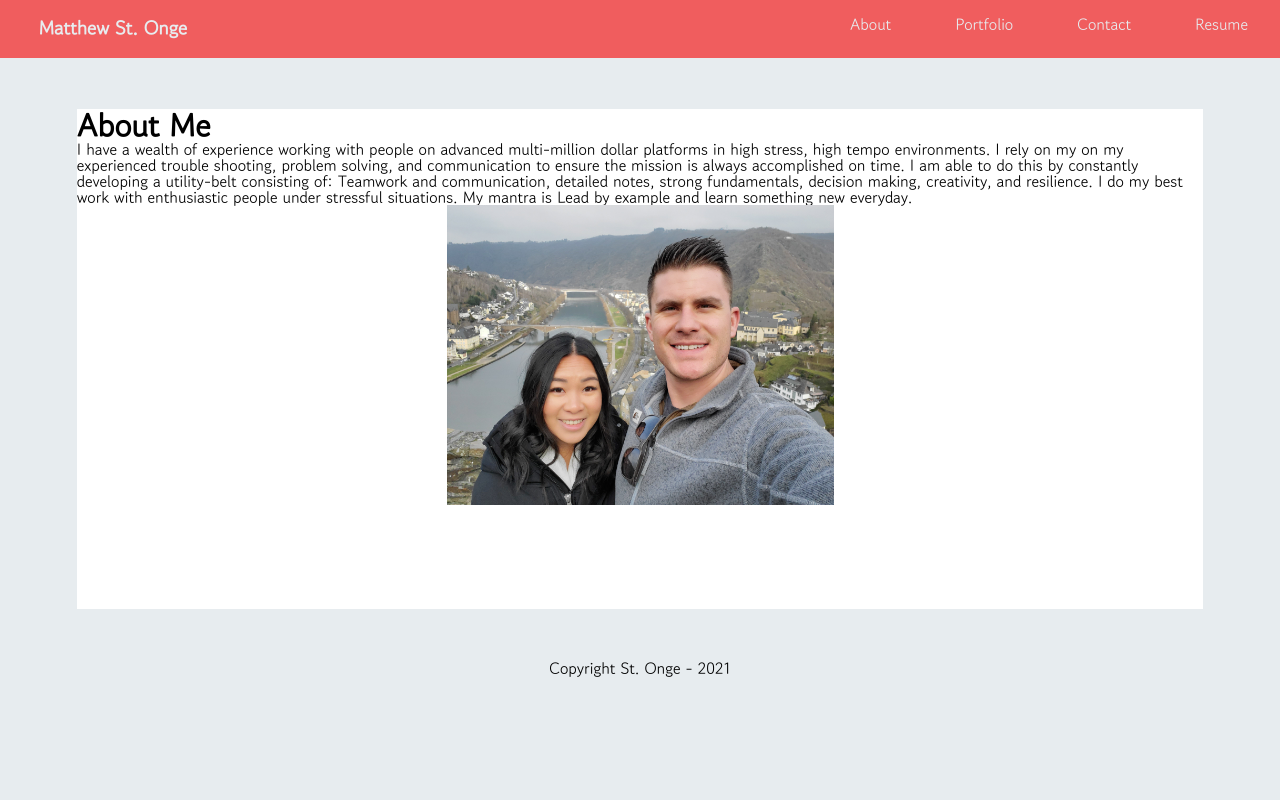
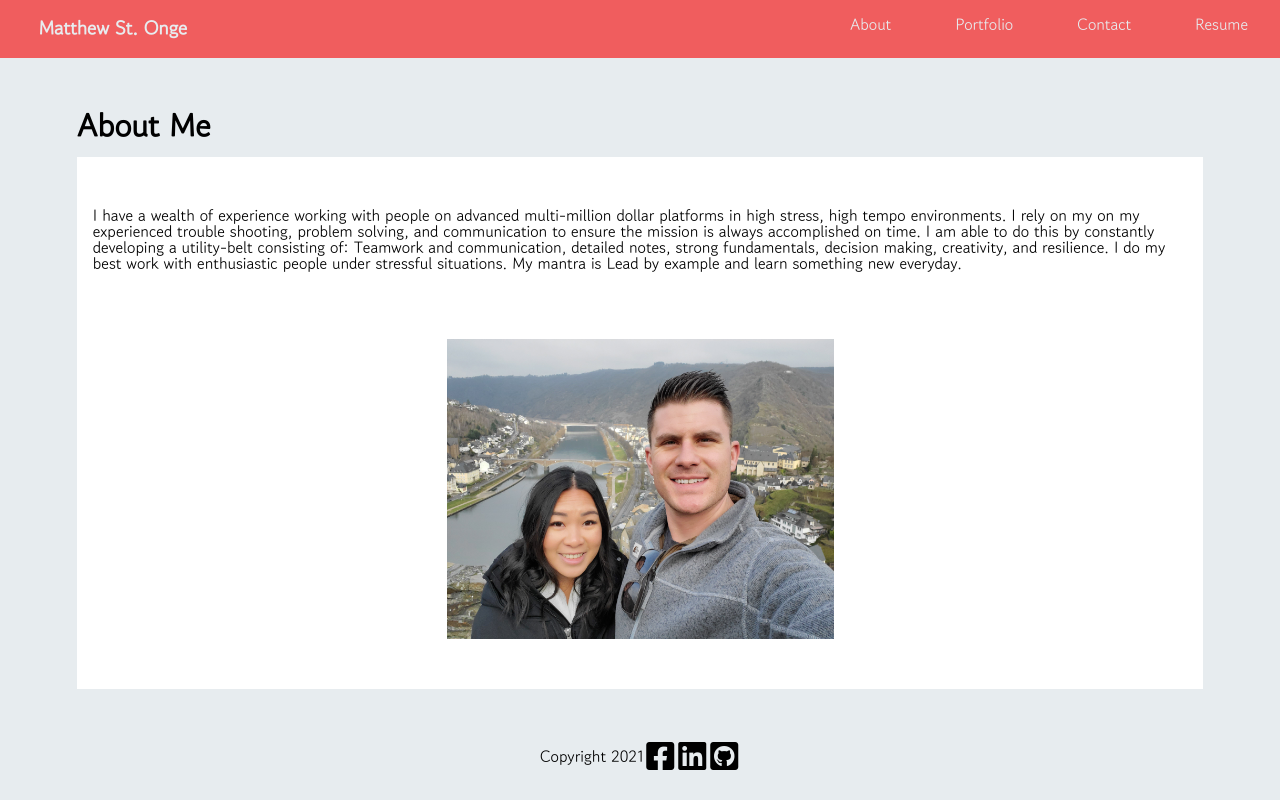
Before and after one commit to stongems/React-Portfolio, a React (Create React App) app: page / in a window 1280 px wide. Built offline with nearby package versions, Linux system fonts and the light colour scheme.

Commit message:
finished project

```diff
--- a/src/components/Card/Card.module.css
+++ b/src/components/Card/Card.module.css
@@ -14,4 +14,8 @@
     color:#E7ECEF;
     width: 100%;
     height: 100px;
+    display: flex;
+    justify-content: center;
+    align-items: center;
+    font-size: 18px;
 }
--- a/src/components/Hero/Hero.js
+++ b/src/components/Hero/Hero.js
@@ -7,10 +7,13 @@ export default function Hero({ title, subtitle, image }) {
     return (<img className={styles.img} src={image.src} alt={image.alt} />)
   }
   return (
-    <div style={{ backgroundColor: "white", height: 500 }}>
+    <>
       <h1>{title}</h1>
+    <br></br>
+    <div style={{ backgroundColor: "white", height: 500, padding:"1rem", display:"flex", flexDirection:"column", justifyContent:"space-around", fontFamily: "Gowun Dodum" }}>
       <p>{subtitle}</p>
       {renderImage()}
     </div>
+    </>
   );
 }
--- a/src/components/Hero/Hero.module.css
+++ b/src/components/Hero/Hero.module.css
@@ -1,7 +1,7 @@
 .img {
-width: 387px;
-height: 300px;
-display: block;
+  width: 387px;
+  height: 300px;
+  display: block;
   margin-left: auto;
   margin-right: auto;
 }
--- a/src/components/Layout/Footer.js
+++ b/src/components/Layout/Footer.js
@@ -1,10 +1,16 @@
-import React from 'react'
-import styles from './Layout.module.css';
+import React from "react";
+import styles from "./Layout.module.css";
 
 export default function Footer() {
-    return (
-        <div className={styles.footer}>
-            Copyright St. Onge - 2021
-        </div>
-    )
+  return (
+    <div className={styles.footer}>
+      <p>Copyright 2021</p>
+          <a className={styles.icon} href="https://github.com/stongems" target="_blank">
+        <i class="fab fa-facebook-square fa-2x"></i></a>
+        <a className={styles.icon} href="https://www.linkedin.com/in/matthew-st-onge-6a8038209/" target="_blank">
+        <i class="fab fa-linkedin fa-2x"></i></a>
+        <a className={styles.icon} href="https://www.facebook.com/stonge.ms" target="_blank">
+        <i class="fab fa-github-square fa-2x"></i></a>
+    </div>
+  );
 }
--- a/src/components/Layout/Layout.module.css
+++ b/src/components/Layout/Layout.module.css
@@ -1,6 +1,5 @@
 .navbar {
-    background-color: #F05D5E;
-    ;
+  background-color: #f05d5e;
 }
 
 .navbar__ul {
@@ -15,12 +14,12 @@
 
 .navbar__li a {
   text-decoration: none;
-color:#E7ECEF;
+  color: #e7ecef;
   padding: 1em;
 }
 
 .navbar__li a:hover {
-    color:#E7ECEF;
+  color: #e7ecef;
 }
 
 .navbar__spacer {
@@ -31,4 +30,9 @@ padding: 1em;
   display: flex;
   justify-content: center;
   flex-direction: row;
+  align-items: center;
 }
+.icon {
+  color: black;
+  padding: 0 2px;
+}
```
Lines whose indentation alone changed are shown as unchanged.
